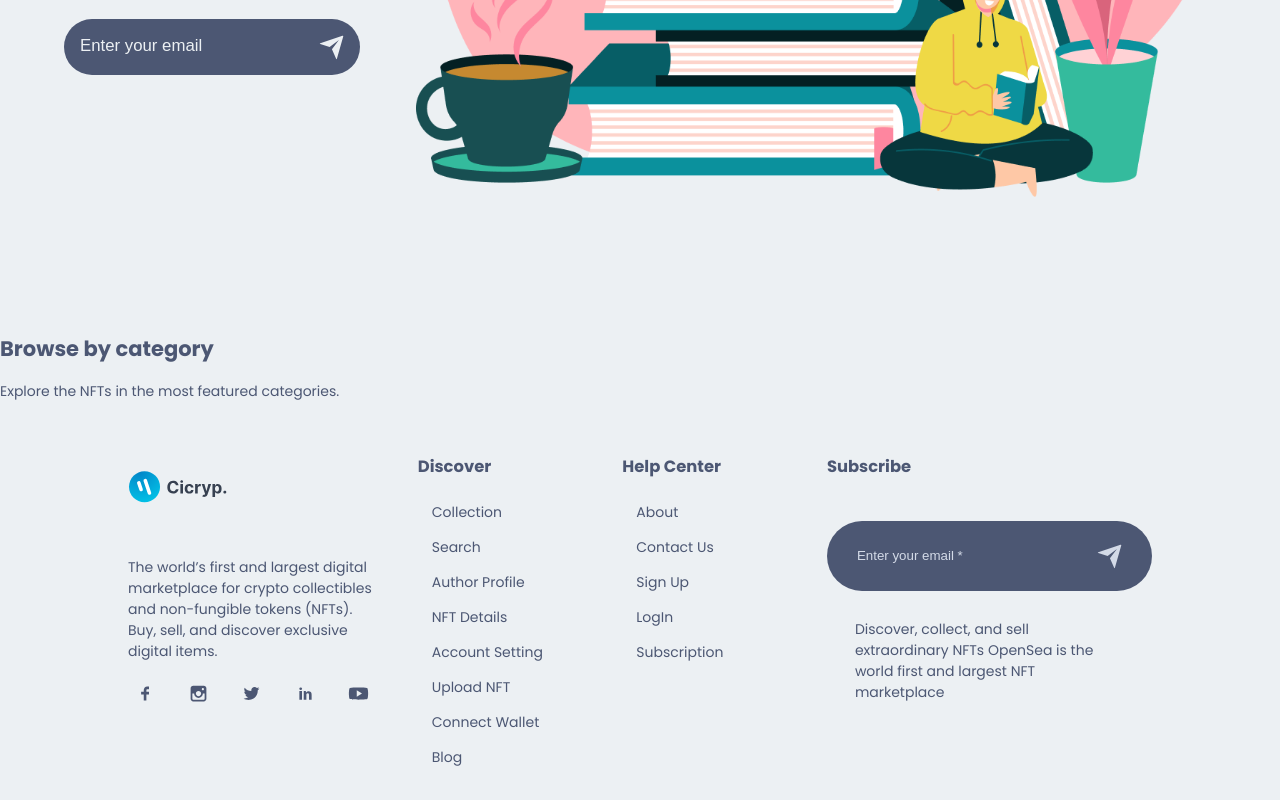
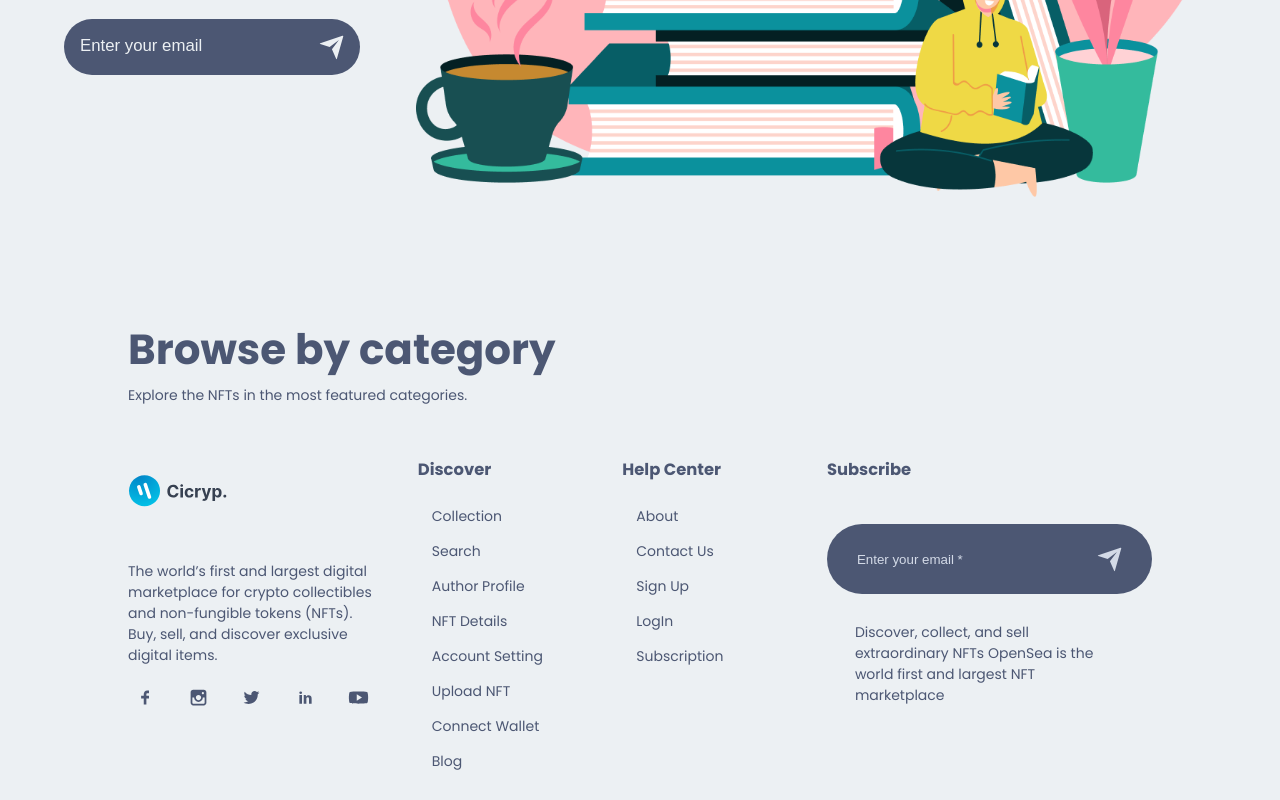
Before and after one commit to shisukeUrahara/web3-nft-marketplace, a Next.js app in the folder client/: page / in a window 1280 px wide. Shown: the part 2925-3725 px from the top of the page. Built offline with nearby package versions, Linux system fonts and the light colour scheme.

Commit message:
styled Title component

```diff
--- a/client/src/components/Title/Title.module.css
+++ b/client/src/components/Title/Title.module.css
@@ -0,0 +1,26 @@
+
+
+.title{
+    width: 100%;
+}
+
+.title_box{
+    width: 80%;
+    margin: 0 auto;
+}
+
+.title_box h2{
+    font-size: 3rem;
+    line-height: 0;
+}
+
+@media screen and (min-device-width: 320px) and (max-device-width: 425px) {
+    .title_box{
+        width: 90%;
+    }
+
+    .title_box h2{
+        font-size: 1.8rem;
+        line-height: 0;
+    }
+}
```
